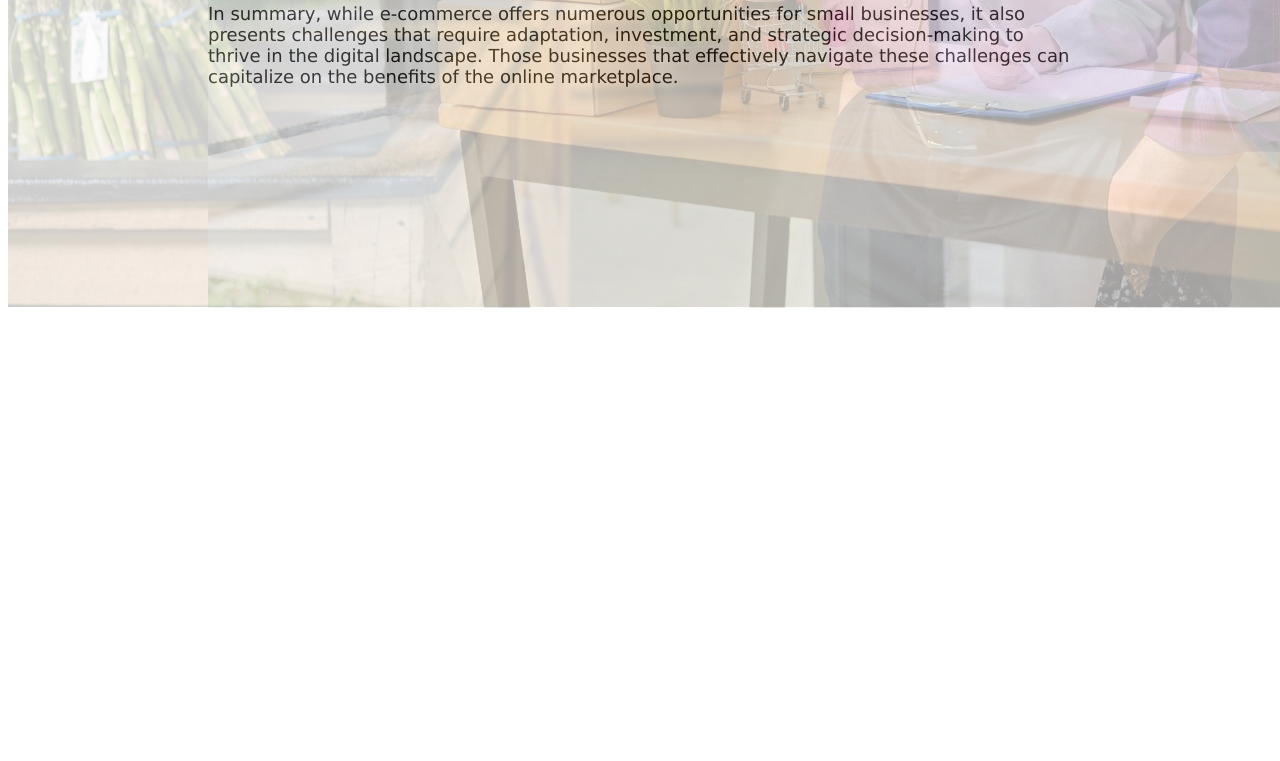
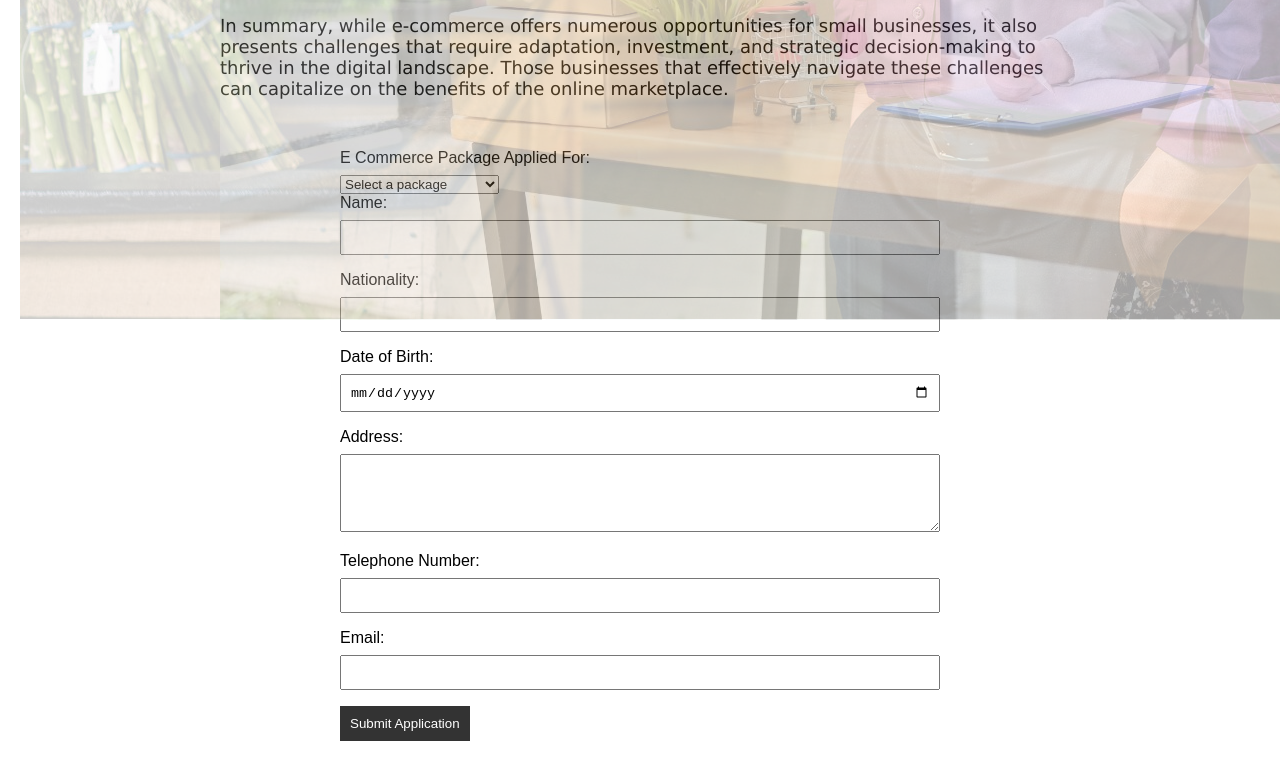
Before and after one commit to dmwathi/ecommerce_small_businesses, a plain HTML site: page ecommerce_small_businesses/index.html in a window 1280 px wide. Shown: the part 1141-1902 px from the top of the page. Before the commit the page ends 1453 px from the top, so only its background shows below. Drawn offline with Linux system fonts and the light colour scheme.

Commit message:
Update index.html

```diff
--- a/ecommerce_small_businesses/index.html
+++ b/ecommerce_small_businesses/index.html
@@ -84,4 +84,83 @@ In summary, while e-commerce offers numerous opportunities for small businesses,
         </p>
     </div>
 </body>
+<style>
+    body {
+      font-family: Arial, sans-serif;
+      margin: 20px;
+    }
+
+    form {
+      max-width: 600px;
+      margin: 0 auto;
+    }
+
+    label {
+      display: block;
+      margin-bottom: 8px;
+    }
+
+    input, textarea {
+      width: 100%;
+      padding: 8px;
+      margin-bottom: 16px;
+      box-sizing: border-box;
+    }
+
+    button {
+      background-color: #333;
+      color: #fff;
+      padding: 10px;
+      border: none;
+      cursor: pointer;
+    }
+  </style>
+</head>
+<body>
+
+
+
+
+
+
+
+
+  <form action="https://formspree.io/f/xayrpypj" method="POST">
+
+
+    <label for="position">E Commerce Package Applied For:</label>
+    <select id="position" name="position" required>
+      <option value="">Select a package</option>
+      <option value="ecommerce-basics">E-commerce Basics</option>
+      <option value="digital-marketing">Digital Marketing</option>
+      <option value="product-photography">Product Photography</option>
+      <option value="inventory-management">Inventory Management</option>
+      <option value="order-fulfillment">Order Fulfillment</option>
+    </select>
+
+
+    <label for="name">Name:</label>
+    <input type="text" id="name" name="name" required>
+
+    <label for="nationality">Nationality:</label>
+    <input type="text" id="nationality" name="nationality">
+
+    <label for="dob">Date of Birth:</label>
+    <input type="date" id="dob" name="dob">
+
+    <label for="address">Address:</label>
+    <textarea id="address" name="address" rows="4" required></textarea>
+
+    <label for="telephone">Telephone Number:</label>
+    <input type="tel" id="telephone" name="telephone">
+
+    <label for="email">Email:</label>
+    <input type="email" id="email" name="email" required>
+
+    <button type="submit">Submit Application</button>
+  </form>
+
+</body>
 </html>
+
+</html>
```
